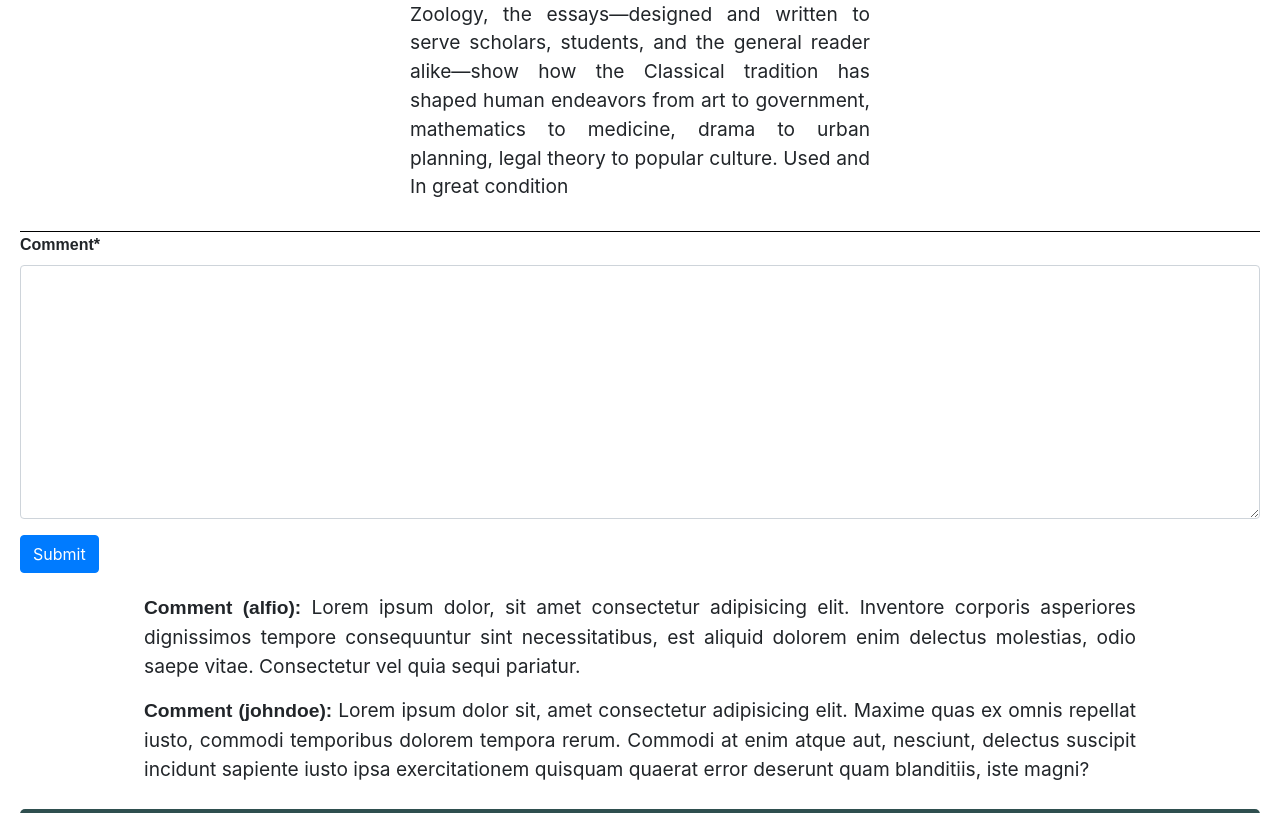
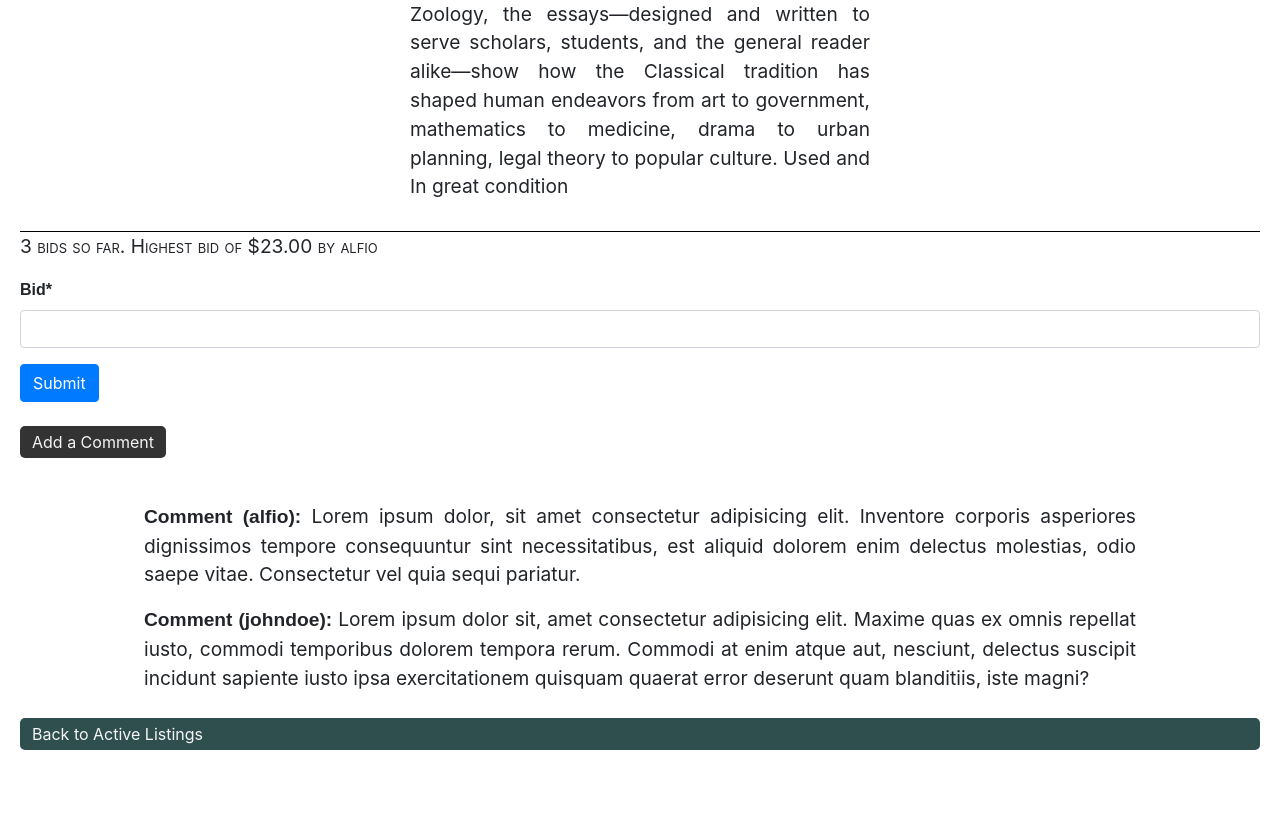
Before and after one commit to alfiomartini/commerce, a Django app: page /listing/1 in a window 1280 px wide. Shown: the part 665-1478 px from the top of the page. After the commit the page ends 1415 px from the top, so only its background shows below. Run offline with Django 3.2, Linux system fonts and the light colour scheme; a user stored in the database is signed in; data comes from the database, SQL or seed files in the repository; both versions use the stored data as it was after the commit; some libraries are stand-ins or nearby versions.

Commit message:
Added first version of placing bids

```diff
--- a/auctions/models.py
+++ b/auctions/models.py
@@ -35,6 +35,7 @@ class Listing(models.Model):
     datetime = models.DateTimeField(auto_now_add=True)
     owner = models.ForeignKey(User, on_delete=models.CASCADE, related_name="user_listings" ) # username
     image = models.ImageField(upload_to='images/', blank=True, null=True)
+    closed = models.BooleanField(default=False)
 
     def __str__(self):
         # return f"{self.title} (Created {self.datetime.strftime('%Y-%m-%d %H:%M')})"
@@ -77,7 +78,7 @@ class Bid(models.Model):
          related_name="listing_bids", blank=True, null=True)
 
     def __str__(self):
-        return f"Bid = ${self.bid}"
+        return f"({self.id}) Bid = ${self.bid} by {self.bidder} to {self.to_listing}"
 
 
 class BidForm(ModelForm):
--- /dev/null
+++ b/auctions/static/auctions/comment.js
@@ -0,0 +1,20 @@
+addEventListener('DOMContentLoaded', listeners);
+
+function listeners(){
+
+  let form = document.getElementById('comment-form');
+  let button = document.getElementById('comment-btn');
+
+  button.addEventListener('click', displayComment);
+
+  function displayComment(){
+     if (form.classList.contains('hide-comment')){
+       form.classList.remove('hide-comment');
+       form.classList.add('show-comment');
+     }
+     else{
+      form.classList.remove('show-comment');
+      form.classList.add('hide-comment');
+     }
+  }
+}
--- a/auctions/static/auctions/styles.css
+++ b/auctions/static/auctions/styles.css
@@ -125,3 +125,17 @@ form label{
 .description{
   font-size: 1.2rem;
 }
+
+.hide-comment{
+  display: None;
+}
+
+.show-comment{
+  display: block;
+}
+
+.bids-message p{
+  font-variant: small-caps;
+  /* font-weight: bold; */
+  font-size: 1.2rem;
+}
--- a/auctions/templates/auctions/layout.html
+++ b/auctions/templates/auctions/layout.html
@@ -69,5 +69,8 @@
         <hr>
         {% block body %}
         {% endblock %}
+
+        {% block scripts %}
+        {% endblock %}
     </body>
 </html>
--- a/auctions/templates/auctions/listing.html
+++ b/auctions/templates/auctions/listing.html
@@ -1,4 +1,6 @@
 {% extends 'auctions/layout.html' %}
+
+{% load static %}
 
 {% load crispy_forms_tags %}
 
@@ -26,10 +28,27 @@
       <div>{{listing.description}}</div>
     </div>
   </div> <!-- flex-container-->
+  <div class="listing-bid">
+    <!-- <div>
+      <input class="edit-btn mt-4 mb-4" type="button" value="Place a bid" id="bid-btn">
+    </div> -->
+    <div class="bids-message">
+      <p>{{num_bids}} bids so far. Highest bid of ${{highest_bid}} by {{highest_bidder}}</p>
+    </div>
+    <form action="{% url 'place_bid' listing.id %}" method="post"
+        id="bid-form" class=''>
+        {% csrf_token %}
+        {{bid_form|crispy}}
+      <input class="btn btn-primary" type="submit" value="Submit">
+    </form>
+  </div>
   <div class="listing-form">
     {% if can_comment %}
+    <div>
+      <input class="edit-btn mt-4 mb-4" type="button" value="Add a Comment" id="comment-btn">
+    </div>
     <form action="{% url 'add_comment' listing.id %}" method="post"
-        id="comment-form">
+        id="comment-form" class='hide-comment'>
         {% csrf_token %}
         {{form|crispy}}
       <input class="btn btn-primary" type="submit" value="Submit">
@@ -47,5 +66,8 @@
 <p class="mt-3">
   <a class='menu' href="{% url 'index' %}">Back to Active Listings</a>
 </p>
+{% endblock %}
 
+{% block scripts %}
+<script src="{% static 'auctions/comment.js' %}"></script>
 {% endblock %}
--- a/auctions/urls.py
+++ b/auctions/urls.py
@@ -12,4 +12,5 @@ urlpatterns = [
     path("whatchlist/del/<int:listing_id>", views.whatchlist_del, name='whatch_del'),
     path('create/listing', views.create_listing, name='create_listing'),
     path('comment/add/<int:listing_id>', views.add_comment, name='add_comment'),
+    path('place/bid/<int:listing_id>', views.place_bid, name='place_bid'),
 ]
--- a/auctions/views.py
+++ b/auctions/views.py
@@ -26,6 +26,14 @@ def index(request):
 @login_required(login_url='login')
 def list_detail(request, listing_id):
     listing = Listing.objects.get(id=listing_id)
+    bids = listing.listing_bids.all()
+    # bids = list(listing.listing_bids.all().order_by('-bid'))
+    bids_list = list(bids.order_by('-bid'))
+    num_bids = bids.count()
+    if bids_list:
+        highest_bid = bids_list[0].bid
+    else:
+        highest_bid = 0
     user_id = request.user.id
     username = request.user.username
     user = User.objects.get(id=user_id)
@@ -45,7 +53,11 @@ def list_detail(request, listing_id):
         {'listing':listing, 'whatched':whatched,
          'counter':request.user.whatchlist.all().count(),
          'can_comment': can_comment,
-         'form':CommentForm()})
+         'form':CommentForm(),
+         'bid_form': BidForm(),
+         'highest_bid':highest_bid,
+         'num_bids':num_bids,
+         'highest_bidder': bids_list[0].bidder.username})
 
 @login_required(login_url='login')
 def whatchlist_add(request, listing_id):
@@ -101,7 +113,8 @@ def create_listing(request):
     else:
         form = ListingForm()
         return render(request, 'auctions/create.html',
-        {'form':form, 'counter':request.user.whatchlist.all().count()})
+        {'form':form,
+        'counter':request.user.whatchlist.all().count()})
 
 @login_required(login_url='login')
 def add_comment(request, listing_id):
@@ -119,9 +132,38 @@ def add_comment(request, listing_id):
     else:
         return redirect('listing', listing_id=listing_id)
 
+@login_required(login_url='login')
+def place_bid(request, listing_id):
+    if request.method == 'POST':
+        form = BidForm(request.POST)
+        if form.is_valid():
+            listing = Listing.objects.get(id = listing_id)
+            start_price = listing.start_price
+            # bids here are full objects
+            bids = list(listing.listing_bids.all().order_by('-bid'))
+            if bids:
+                highest_bid = bids[0].bid
+            else:
+                highest_bid = 0
+            placed_bid = form.cleaned_data['bid']
+            if placed_bid < start_price:
+                message = f'Placed bid is smaller than start price (${start_price})'
+                return render(request, 'auctions/error.html', {'message':message})
+            if placed_bid <= highest_bid:
+                message = f'Placed bid must be bigger than current bid (${highest_bid})'
+                return render(request, 'auctions/error.html', {'message':message})
+            # update bid object
+            user_id = request.user.id
+            user = User.objects.get(id=user_id)
+            bid_obj = Bid.objects.get(to_listing=listing.id, bidder=user)
+            bid_obj.bid = placed_bid
+            bid_obj.save()
+            return redirect('listing', listing_id = listing_id)
+        else:
+            return redirect('listing', listing_id=listing_id)
+
 def login_view(request):
     if request.method == "POST":
-
         # Attempt to sign user in
         username = request.POST["username"]
         password = request.POST["password"]
```
Also changed, not shown: auctions/migrations/0012_listing_closed.py (added), auctions/migrations/0013_auto_20200808_1522.py (added), auctions/migrations/0014_auto_20200808_1525.py (added), db.sqlite3.
